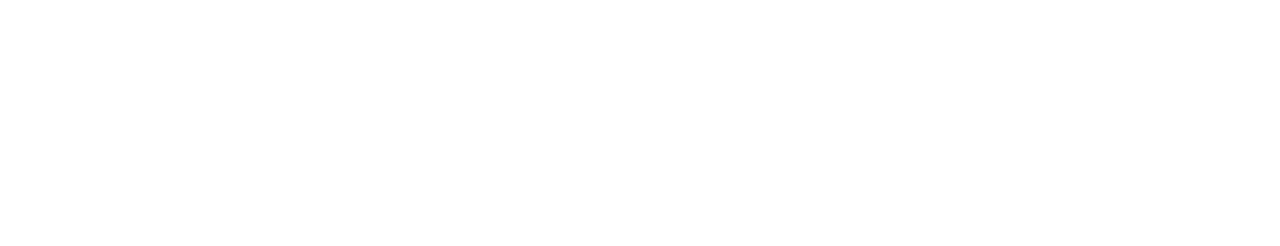
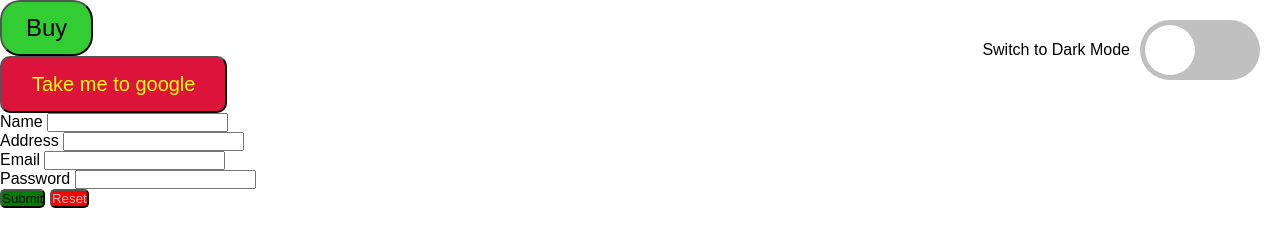
Before and after one commit to pkhenlouis/collaborative-webpage, a plain HTML site: page index.html in a window 1280 px wide. Drawn offline with Linux system fonts and the light colour scheme.

Commit message:
piliin nalang yung need na button na magagamit

```diff
--- a/index.html
+++ b/index.html
@@ -1,8 +1,155 @@
 <!DOCTYPE html>
-<html>
-  <head>
-    <title>Collaborative Webpage</title>
-  </head>
-  <body>
-  </body>
+<html lang="en">
+<head>
+  <meta charset="UTF-8">
+  <title>Button Feature</title>
+</head>
+<body>
+
+  <button onclick="messagepopup()" style = "background-color: limegreen; color: black; border-radius: 20px; font-size: 24px; padding: 12px 24px;">Buy</button>
+<!-- pede palitan yung "Buy" depende sa content natin -->
+
+  <script>
+    function messagepopup() {
+      alert("Already bought the item");
+        // eto depende rin sa content
+    }
+  </script>
+
+<!-- ibang type na to ng button -->
+  <!-- dito para ma redirect -->
+
+    <br>
+
+    <a href="https://www.google.com">
+        <!-- palitan nalang yung nasa loob ng "" pede rin palitan kulay -->
+        <button style = "background-color: crimson; color: yellow; border-radius: 10px; font-size: 20px; padding: 15px 30px;">Take me to google</button>
+    </a>
+
+
+    <!-- eto toggle button kung gusto dark mode o light mode  -->
+
+    <br>
+    <style>
+    * {
+      padding: 0;
+      margin: 0;
+      box-sizing: border-box;
+    }
+
+    body {
+      transition: background-color 0.3s, color 0.3s;
+      font-family: sans-serif;
+      background-color: white;
+      color: black;
+    }
+
+    body.dark {
+      background-color: black;
+      color: gray;
+    }
+
+    /* eto yung pwesto at ayos nung toggle button bahala na kung san ipwepwesto, ganon din sa iba*/
+    .container {
+      position: absolute;
+      top: 20px;
+      right: 20px;
+      display: flex;
+      align-items: center;
+      gap: 10px;
+    }
+
+    input[type="checkbox"] {
+      display: none;
+    }
+
+    .button {
+      background-color: silver;
+      width: 120px;
+      height: 60px;
+      border-radius: 30px;
+      cursor: pointer;
+      position: relative;
+      transition: background-color 0.3s;
+    }
+
+    .button::before {
+      position: absolute;
+      content: '';
+      background-color: white;
+      width: 50px;
+      height: 50px;
+      border-radius: 50%;
+      top: 5px;
+      left: 5px;
+      transition: transform 0.3s;
+    }
+
+    input:checked + .button {
+      background-color: darkblue;
+    }
+
+    input:checked + .button::before {
+      transform: translateX(60px);
+    }
+
+    .mode-text {
+      font-size: 16px;
+    }
+  </style>
+</head>
+<body>
+
+  <div class="container">
+    <span id="modeText" class="mode-text">Switch to Dark Mode</span>
+    <input type="checkbox" id="check">
+    <label for="check" class="button"></label>
+  </div>
+
+  <script>
+    const checkbox = document.getElementById('check');
+    const body = document.body;
+    const modeText = document.getElementById('modeText');
+
+
+
+    checkbox.addEventListener('change', () => {
+      const isDark = checkbox.checked;
+      body.classList.toggle('dark', isDark);
+      modeText.textContent = isDark ? 'Switch to Light Mode' : 'Switch to Dark Mode';
+
+
+    });
+  </script>
+
+  <!-- eto naman kung may gusto reset button palitan nalang label pati nasa input -->
+    <form id = "myForm">
+        <label for = "name">Name</label>
+        <input type="text" id="name" name="name">
+        <br>
+        <label for = "address">Address</label>
+        <input type="text" id="address" name="address">
+        <br>
+        <label for = "email">Email</label>
+        <input type="text" id="email" name="email" required>
+        <br>
+        <label for = "password">Password</label>
+        <input type="password" id="password" name="password" required>
+        <br>
+
+        <button type="submit" style="background-color: green; color: black; border-radius: 5px;">Submit</button>
+        <button type="button" onclick="resetForm()" style="background-color: red; color: silver; border-radius: 5px;">Reset</button>
+
+
+        <script>
+            function resetForm() {
+             document.getElementById("myForm").reset();
+            }
+        </script>
+
+    </form>
+
+
+
+</body>
 </html>
```
